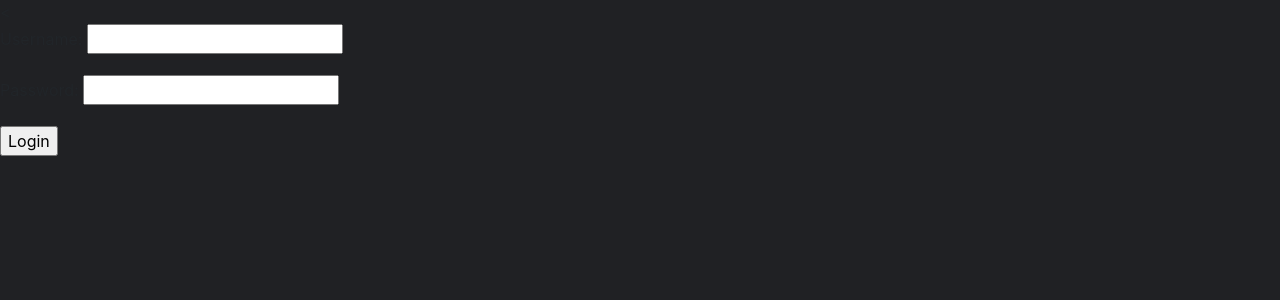
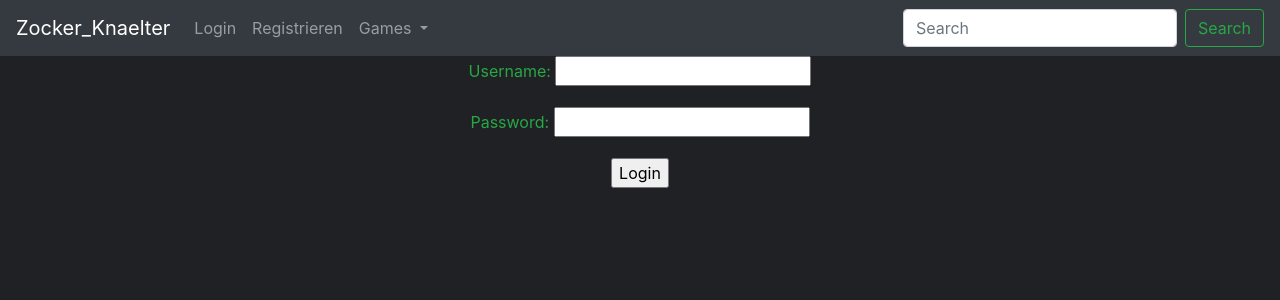
Before and after one commit to YRe4per/Zocker_Knaelter, a PHP site: page /login.php in a window 1280 px wide. Shown: the top 300 px of the page. Run offline with PHP 8.4, Linux system fonts and the light colour scheme.

Commit message:
changestest

```diff
--- a/public/asset/css/style.css
+++ b/public/asset/css/style.css
@@ -17,3 +17,9 @@ body {
 color:#28a745;
 text-align: center;
 }
+
+.frm{
+
+color:#28a745;
+text-align: center;
+}
--- a/public/login.php
+++ b/public/login.php
@@ -1,16 +1,51 @@
-<<!DOCTYPE html>
+<!DOCTYPE html>
 <html>
-<head>
-    <meta charset="utf-8">
-    <meta http-equiv="X-UA-Compatible" content="IE=edge">
-    <title>Login Page</title>
-    <meta name="viewport" content="width=device-width, initial-scale=1">
+
+<link rel="stylesheet" href="/Zocker_Knaelter/public/asset/css/style.css">
+
+
+  <head>
     <link rel="stylesheet" href="//stackpath.bootstrapcdn.com/bootstrap/4.1.3/css/bootstrap.min.css" integrity="sha384-MCw98/SFnGE8fJT3GXwEOngsV7Zt27NXFoaoApmYm81iuXoPkFOJwJ8ERdknLPMO" crossorigin="anonymous">
     <link rel="stylesheet" href="/Zocker_Knaelter/public/asset/css/style.css">
-    <script src="main.js"></script>
-</head>
-<body>
-    <div id="frm">
+  </head>
+  <body>
+    <!-- nav -->
+        <nav class="navbar navbar-expand-lg navbar-dark bg-dark">
+      <a class="navbar-brand" href="index.php">Zocker_Knaelter</a>
+      <button class="navbar-toggler" type="button" data-toggle="collapse" data-target="#navbarSupportedContent" aria-controls="navbarSupportedContent" aria-expanded="false" aria-label="Toggle navigation">
+        <span class="navbar-toggler-icon"></span>
+      </button>
+
+      <div class="collapse navbar-collapse" id="navbarSupportedContent">
+        <ul class="navbar-nav mr-auto">
+          <li class="nav-item active">
+
+          </li>
+          <li class="nav-item">
+            <a class="nav-link" href="login.php">Login</a>
+          </li>
+          <li class="nav-item">
+            <a class="nav-link" href="Regestrieren.php">Registrieren</a>
+          </li>
+          <li class="nav-item dropdown">
+            <a class="nav-link dropdown-toggle" href="#" id="navbarDropdown" role="button" data-toggle="dropdown" aria-haspopup="true" aria-expanded="false">
+              Games
+            </a>
+            <div class="dropdown-menu" aria-labelledby="navbarDropdown">
+              <a class="dropdown-item" href="#">Beliebteste</a>
+              <a class="dropdown-item" href="#">Neuste</a>
+              <a class="dropdown-item" href="#">Unsere Empfehlungen</a>
+            </div>
+        </ul>
+        <form class="form-inline my-2 my-lg-0">
+          <input class="form-control mr-sm-2" type="search" placeholder="Search" aria-label="Search">
+          <button class="btn btn-outline-success my-2 my-sm-0" type="submit">Search</button>
+        </form>
+      </div>
+    </nav>
+    <!-- overview, welcome, ... -->
+
+    <div class="frm">
         <form action="process.php" method="POST">
             <p>
             <label>Username:</label>
```
Also changed, not shown: public/Regestrieren.php (+6 -3 lines).
